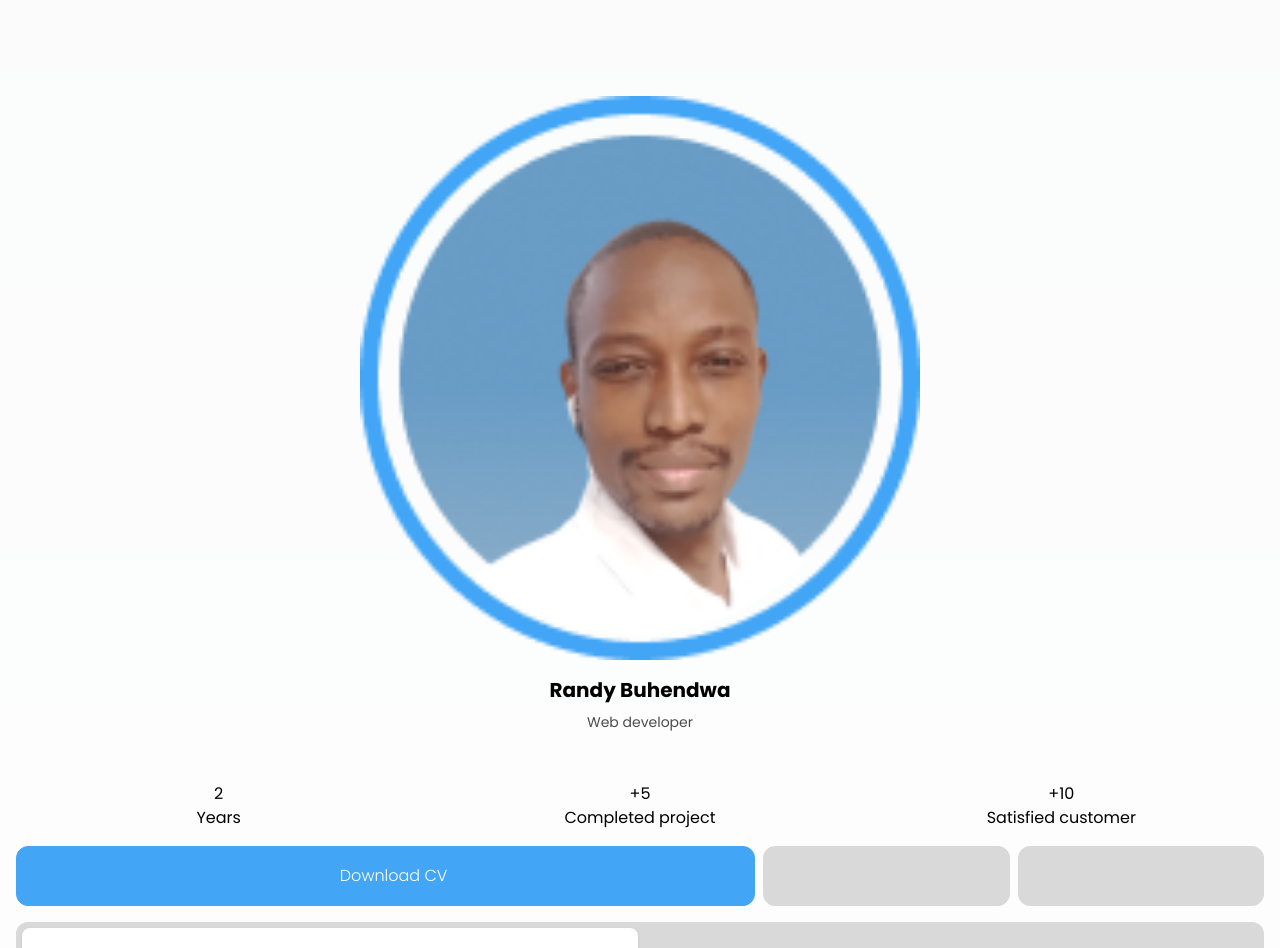
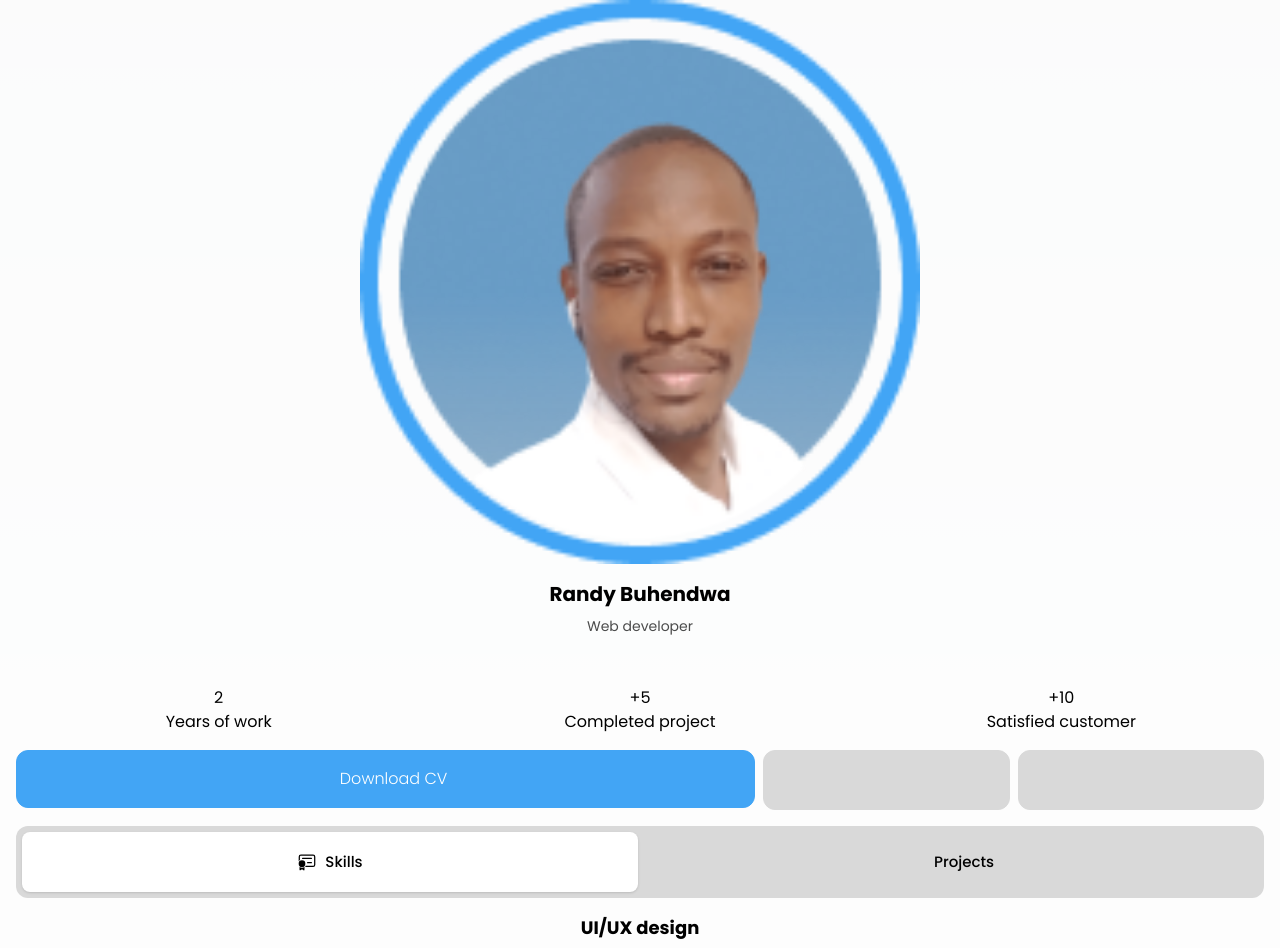
Before and after one commit to creytas/new-portfolio, a Next.js app: page / in a window 1280 px wide. Shown: the top 948 px of the page. Built offline with nearby package versions, Linux system fonts and the light colour scheme; some icons are missing.

Commit message:
style: set margin, text and links

```diff
--- a/src/app/page.js
+++ b/src/app/page.js
@@ -4,7 +4,7 @@ import About
  from "@/components/About";
 export default function Home() {
   return (
-    <main className="bg-white bg-opacity-90 flex min-h-screen flex-col items-center justify-between p-24 text-black">
+    <main className="bg-white bg-opacity-90 flex min-h-screen flex-col items-center justify-between pb-24 px-24 text-black">
       <About/>
     </main>
   );
--- a/src/components/About.jsx
+++ b/src/components/About.jsx
@@ -30,7 +30,7 @@ const About = ()=>{
                 <div className="w-full flex justify-center space-x-4">
                     <div className="w-1/3 flex flex-col items-center">
                         <span>2</span>
-                        <span className="text-center">Years</span>
+                        <span className="text-center">Years of work</span>
                     </div>
                     <div className="w-1/3 flex flex-col items-center">
                         <span>+5</span>
@@ -42,13 +42,17 @@ const About = ()=>{
                     </div>
                 </div>
                 <div className="w-full flex space-x-2">
-                    <button className="w-[60%] border border-primary rounded-xl bg-primary text-white font-light flex items-center justify-center space-x-2 py-4 ">
-                        <Icon icon="charm:download" />
-                        Download CV
-                    </button>
-                    <button className="w-[20%] border border-secondary bg-secondary rounded-xl text-black font-light flex items-center justify-center space-x-2 py-4 ">
-                        <Icon icon="mdi:gmail" className="w-[26px] h-[26px]" />
-                    </button>
+                    <a href="https://drive.google.com/file/d/1QlLlx7AGLt6nPGxjU_-4IUrlFteNEndx/view?usp=sharing" target="_blank" className="w-[60%]">
+                        <button className="w-full border border-primary rounded-xl bg-primary text-white font-light flex items-center justify-center space-x-2 py-4 ">
+                            <Icon icon="charm:download" />
+                            Download CV
+                        </button>
+                    </a>
+                    <a href="mailto:randy.buhendwa@gmail.com" className="w-[20%]">
+                        <button className="w-full border border-secondary bg-secondary rounded-xl text-black font-light flex items-center justify-center space-x-2 py-4 ">
+                            <Icon icon="mdi:gmail" className="w-[26px] h-[26px]" />
+                        </button>
+                    </a>
                     <button className="w-[20%] border  border-secondary bg-secondary rounded-xl text-black font-light flex items-center justify-center space-x-2 py-4 ">
                         <Icon icon="bi:messenger" className="w-[20px] h-[20px]" />
                     </button>
```
